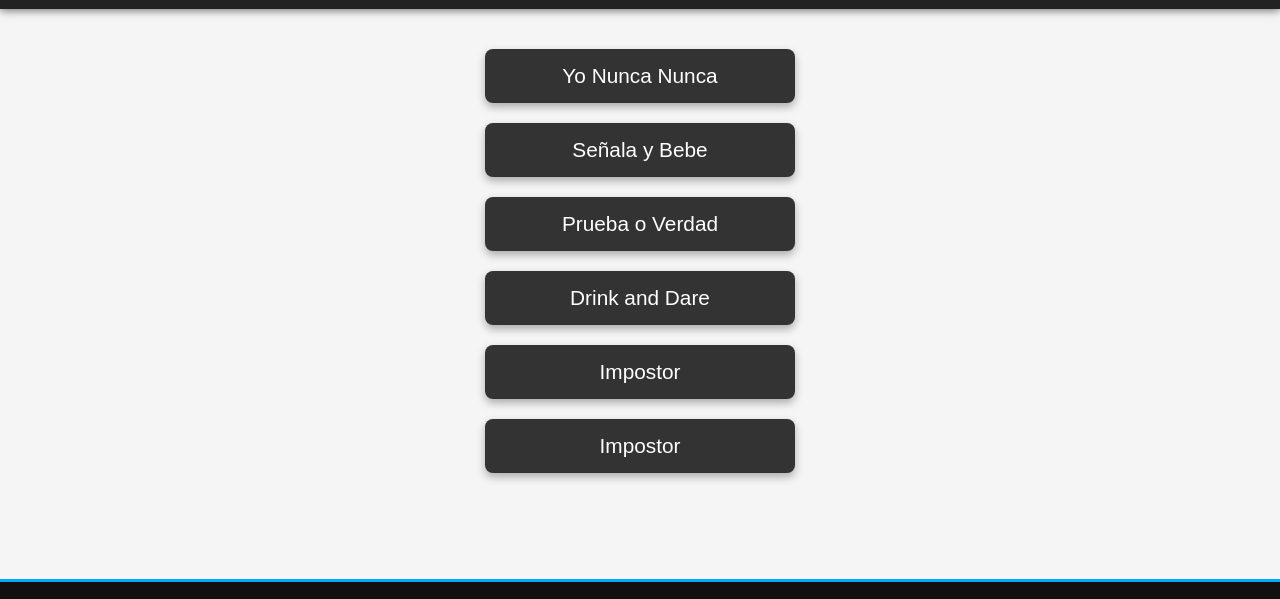
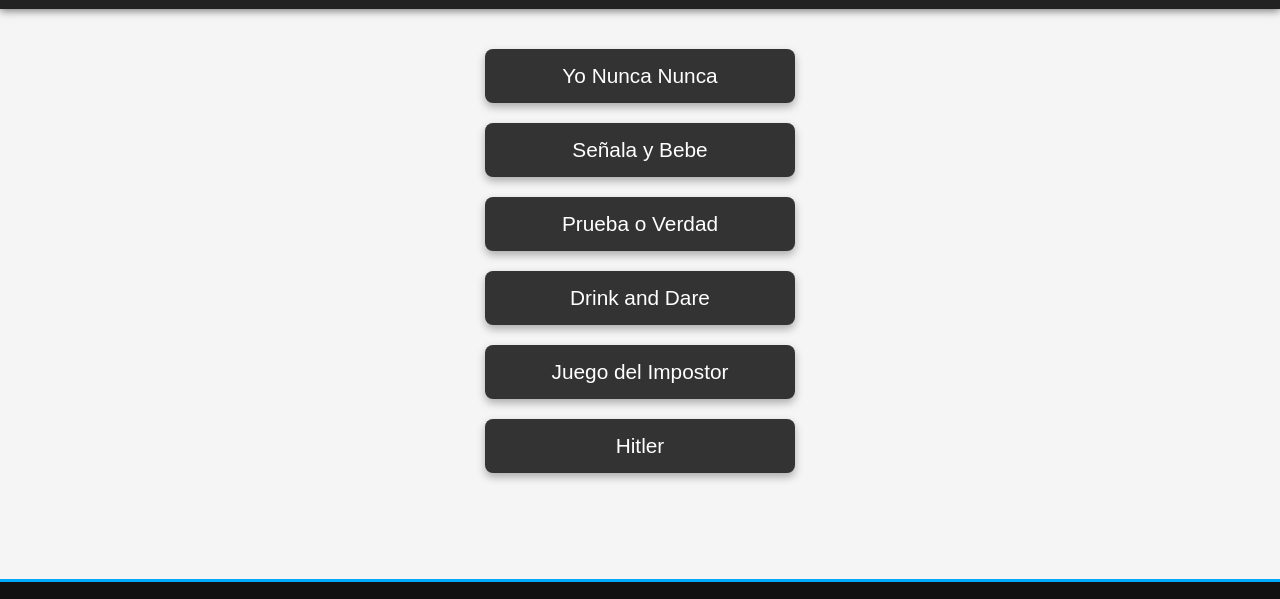
Before and after one commit to Anioljordan/MiniGames, a plain HTML site: page index.html in a window 1280 px wide. Shown: the part 132-731 px from the top of the page. Drawn offline with Linux system fonts and the light colour scheme.

Commit message:
Update game links and translations: change "Hitler" link to remove duplicate text and update "Impostor" translation to "Juego del Impostor".

```diff
--- a/index.html
+++ b/index.html
@@ -26,7 +26,7 @@
     <a href="prueba-verdad/prueba-verdad.html" class="btn" data-i18n="optionTruthOrDare">Prueba o Verdad</a>
     <a href="drink-and-dear/drink.html" class="btn" data-i18n="optionDrinkAndDear">Drink and Dear</a>
     <a href="impostor/impostor.html" class="btn" data-i18n="optionImpostor">Juego del Impostor</a>
-    <a href="https://anioljordan.github.io/Hitler/" class="btn" data-i18n="optionImpostor">Hitler</a>
+    <a href="https://anioljordan.github.io/Hitler/" class="btn">Hitler</a>
   </main>
 
   <footer class="footer">
--- a/translations.js
+++ b/translations.js
@@ -40,7 +40,7 @@ const translations = {
     optionDrinkDear: "Señala y Bebe",
     optionTruthOrDare: "Prueba o Verdad",
     optionDrinkAndDear: "Drink and Dare",
-    optionImpostor: "Impostor",
+    optionImpostor: "Juego del Impostor",
     footerCreatedBy: "Creado por Aniol Jordán",
   },
 
```
